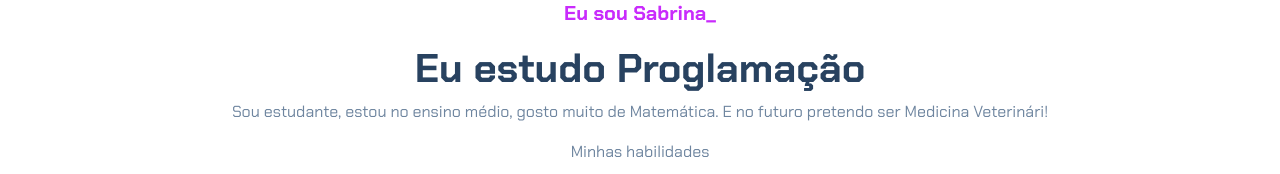
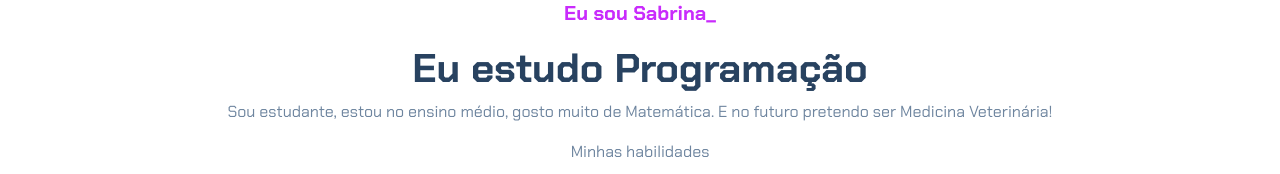
Before and after one commit to Sabrinarossetto/repositorio, a plain HTML site: page index.html in a window 1280 px wide. Shown: the part 152-326 px from the top of the page. Drawn offline with nearby package versions, Linux system fonts and the light colour scheme.

Commit message:
Update index.html

```diff
--- a/index.html
+++ b/index.html
@@ -15,8 +15,8 @@
         <img src="avatar-perfil.png" alt="avatar da Fernanda" class="rounded-circle" width="150" height="150"
             srcset="">
         <p class="lead">Eu sou Sabrina_</p>
-        <h1>Eu estudo Proglamação</h1>
-        <p>Sou estudante, estou no ensino médio, gosto muito de Matemática. E no futuro pretendo ser Medicina Veterinári!</p>
+        <h1>Eu estudo Programação</h1>
+        <p>Sou estudante, estou no ensino médio, gosto muito de Matemática. E no futuro pretendo ser Medicina Veterinária!</p>
         <p>Minhas habilidades</p>
         <div>
             <p class="badge bg-secondary">HTML</p>
```
